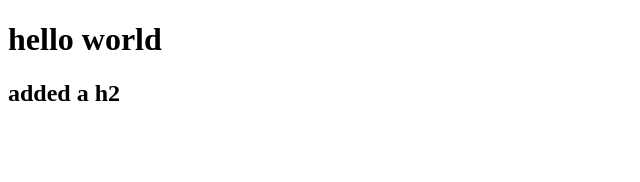
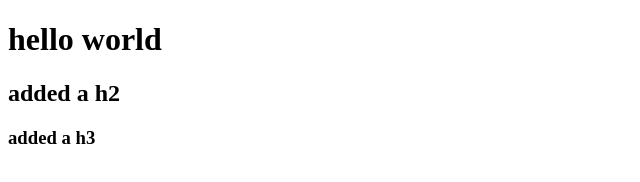
Before and after one commit to benemery2535/gitTestSelf, a plain HTML site: page index.html in a window 1280 px wide. Shown: the whole page, without its empty margins (0-640 px from the left). Drawn offline with Linux system fonts and the light colour scheme.

Commit message:
added h3 third test yay?

```diff
--- a/index.html
+++ b/index.html
@@ -6,5 +6,6 @@
 <body>
 <h1>hello world</h1>
 <h2>added a h2</h2>
+<h3>added a h3</h3>
 </body>
 </html>
```
